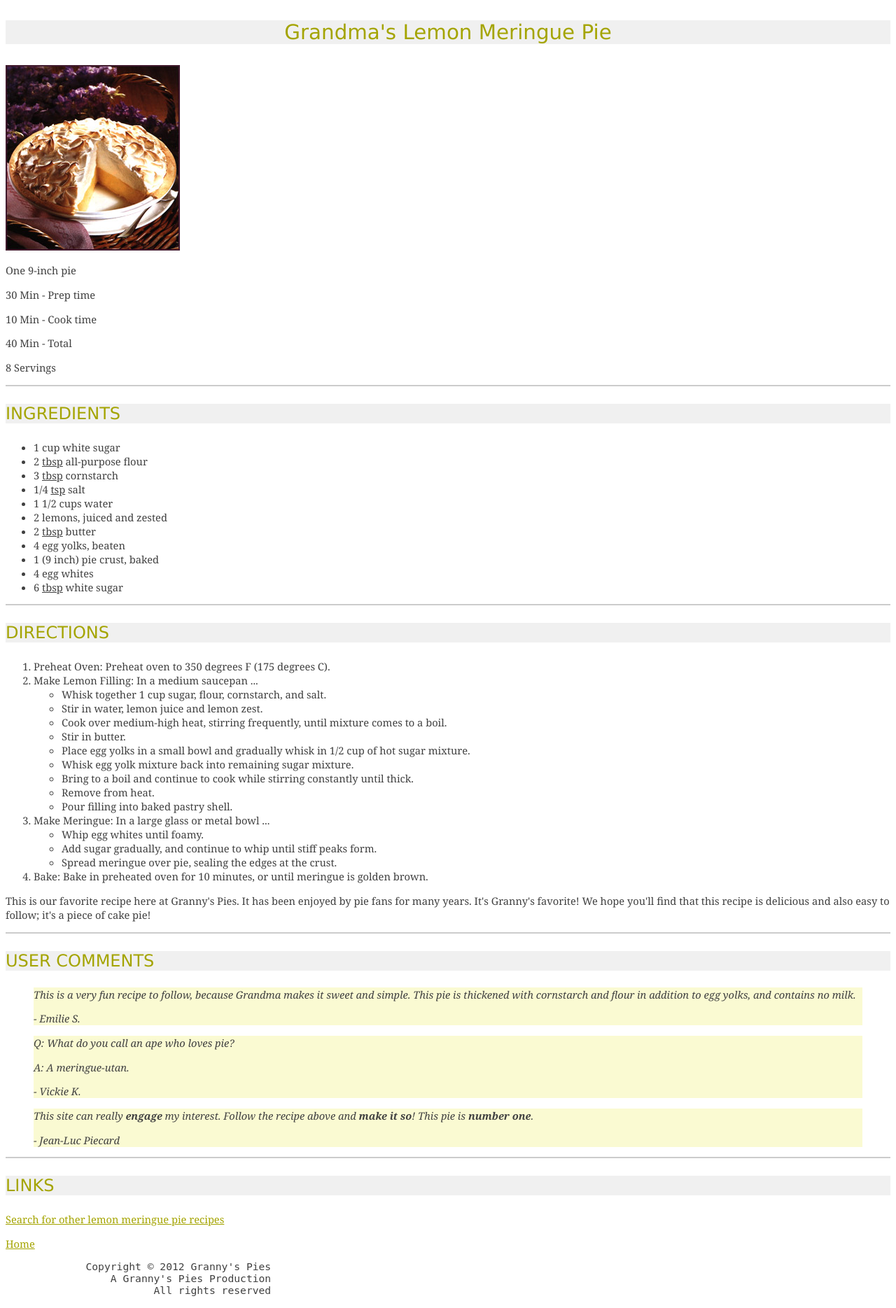
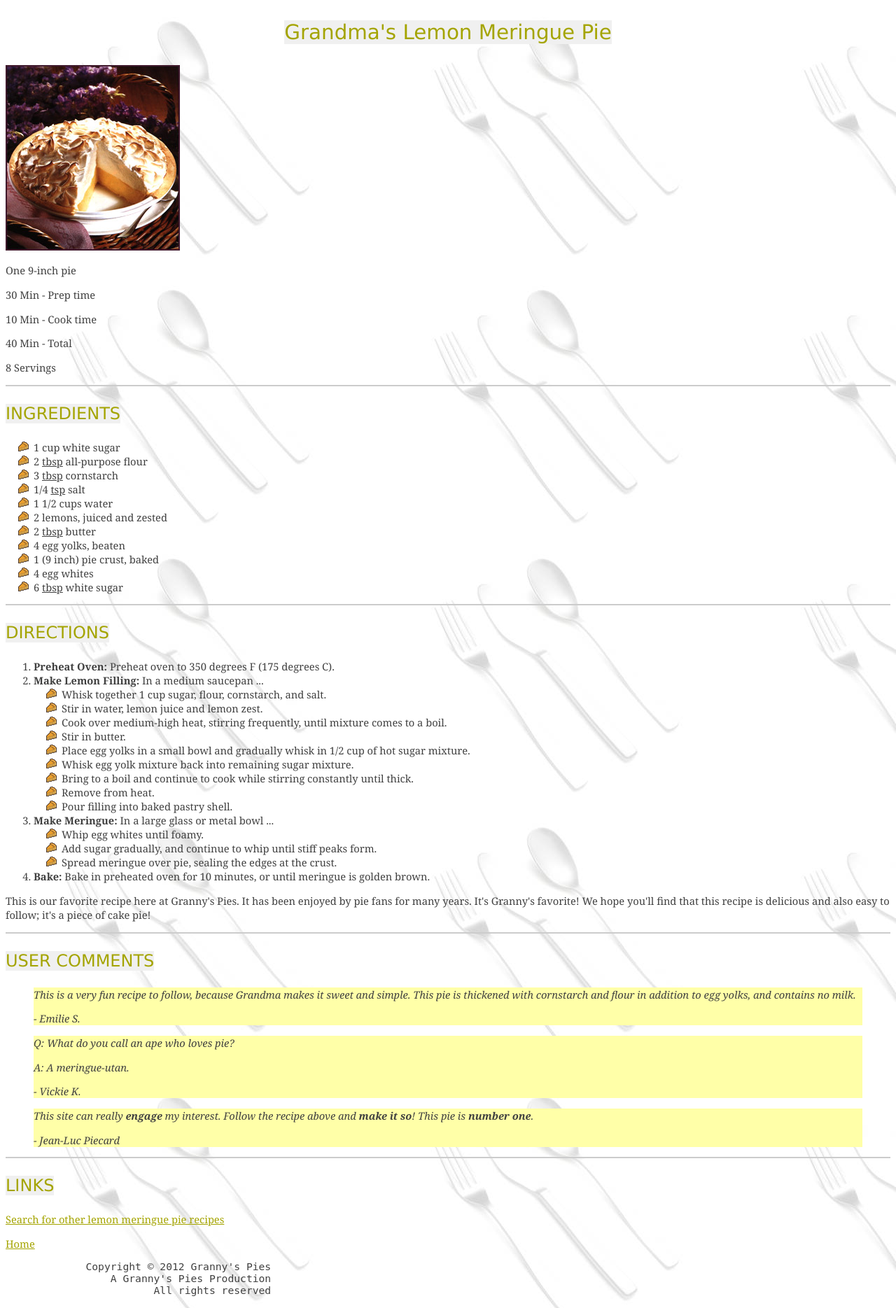
Before and after one commit to ngocbaosp/ngocbaosp.github.io, a PHP site: page /pie.html in a window 1280 px wide. Shown: the top 1869 px of the page at 70% size. Run offline with PHP 8.4, Linux system fonts and the light colour scheme.

Commit message:
homework 1

```diff
--- a/css/recipe.css
+++ b/css/recipe.css
@@ -1,28 +1,32 @@
-body
-{
+body {
     background-color: white;
+    background-image: url("../images/silverware.jpg");
     color: #404040;
     font-size: 11pt;
-    font-family:Georgia,Garamond,sans-serif ;
+    font-family: Georgia, Garamond, sans-serif;
 
 }
+
 /* unvisited link */
 a:link {
     color: #A4A400;
 }
 
-.headings
-{
-    color: #A4A400 ;
-    background-color: #F0F0F0;
-    font-family:"Lucida Sans Unicode", Helvetica, Arial, sans-serif ;
+.headings {
+    color: #A4A400;
+    font-family: "Lucida Sans Unicode", Helvetica, Arial, sans-serif;
     text-align: left;
     font-size: 18pt;
 
 }
 
-.mainHeading
+.headings span
 {
+    background-color: #F0F0F0;
+
+}
+
+.mainHeading {
     text-align: center;
     font-size: 22pt;
 
@@ -38,23 +42,24 @@ hr {
     padding: 0;
 }
 
-abbr
-{
-   text-decoration:underline;
+abbr {
+    text-decoration: underline;
 }
 
-blockquote
-{
-  background-color: lightgoldenrodyellow;
+blockquote {
+    background-color: #FFFFA8;
     font-style: italic;
 }
 
 .emp {
     font-weight: bold;
 }
-.copyright
-{
+
+.copyright {
     font-family: monospace;
     width: 30%;
     text-align: right;
 }
+ul {
+    list-style-image: url("../images/pie_icon.gif");
+}
--- a/pie.html
+++ b/pie.html
@@ -5,11 +5,12 @@
     <link rel="stylesheet"
           type="text/css"
           href="./css/recipe.css"/>
+    <link rel="icon" href="./images/pie_icon.gif">
     <title>Grandma's Lemon Meringue Pie</title>
 </head>
 <body>
 
-<p class="headings mainHeading">Grandma's Lemon Meringue Pie</p>
+<p class="headings mainHeading"><span>Grandma's Lemon Meringue Pie</span></p>
 <div>
     <img src="./images/pie.jpg" alt="lemon meringue pie">
     <p>One 9-inch pie</p>
@@ -21,7 +22,7 @@
 </div>
 <div>
     <hr/>
-    <p class="headings">INGREDIENTS</p>
+    <p class="headings"><span>INGREDIENTS</span></p>
     <ul>
 
         <li>1 cup white sugar</li>
@@ -39,10 +40,10 @@
 </div>
 <div>
     <hr/>
-    <p class="headings">DIRECTIONS</p>
+    <p class="headings"><span>DIRECTIONS</span></p>
     <ol>
-        <li>Preheat Oven: Preheat oven to 350 degrees F (175 degrees C).</li>
-        <li>Make Lemon Filling: In a medium saucepan ...
+        <li><span class="emp">Preheat Oven:</span> Preheat oven to 350 degrees F (175 degrees C).</li>
+        <li><span class="emp">Make Lemon Filling:</span> In a medium saucepan ...
             <ul>
                 <li>Whisk together 1 cup sugar, flour, cornstarch, and salt.</li>
                 <li>Stir in water, lemon juice and lemon zest.</li>
@@ -55,14 +56,14 @@
                 <li>Pour filling into baked pastry shell.</li>
             </ul>
         </li>
-        <li>Make Meringue: In a large glass or metal bowl ...
+        <li><span class="emp">Make Meringue:</span> In a large glass or metal bowl ...
             <ul>
                 <li>Whip egg whites until foamy.</li>
                 <li>Add sugar gradually, and continue to whip until stiff peaks form.</li>
                 <li>Spread meringue over pie, sealing the edges at the crust.</li>
             </ul>
         </li>
-        <li>Bake: Bake in preheated oven for 10 minutes, or until meringue is golden brown.</li>
+        <li><span class="emp">Bake:</span> Bake in preheated oven for 10 minutes, or until meringue is golden brown.</li>
     </ol>
     This is our favorite recipe here at Granny's Pies. It has been enjoyed by pie fans for many years. It's Granny's
     favorite! We hope you'll find that this recipe is delicious and also easy to follow; it's a piece of cake pie!
@@ -70,7 +71,7 @@
 
 <div>
     <hr/>
-    <p class="headings">USER COMMENTS</p>
+    <p class="headings"><span>USER COMMENTS</span></p>
 
     <blockquote>
         <p>
@@ -96,7 +97,7 @@
 </div>
 <div>
     <hr/>
-    <p class="headings"> LINKS</p>
+    <p class="headings"> <span>LINKS</span></p>
     <p>
 
         <a href="https://www.google.com/search?q=lemon+meringue+pie+recipe&start=10" target="_blank">Search for
```
